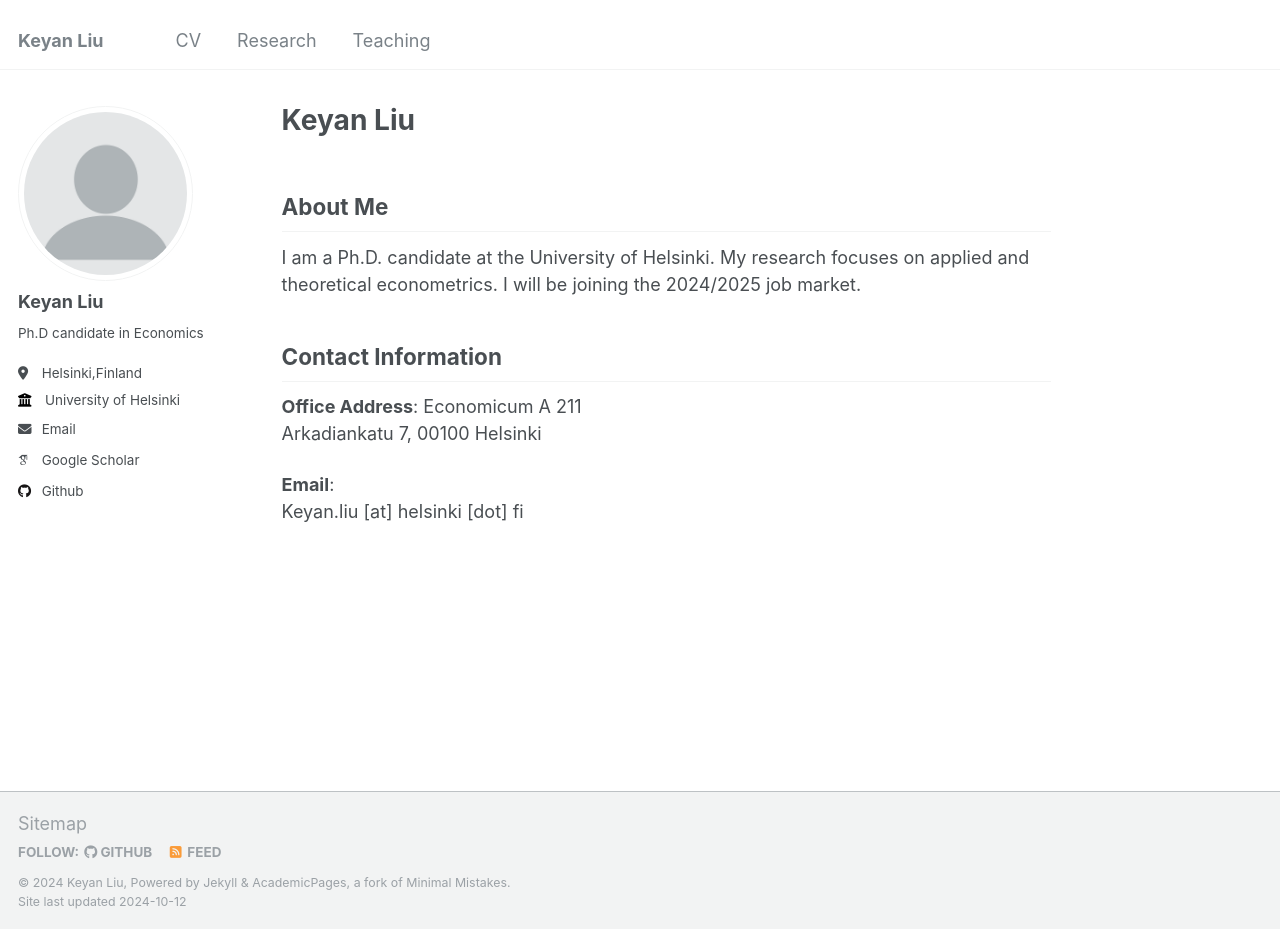
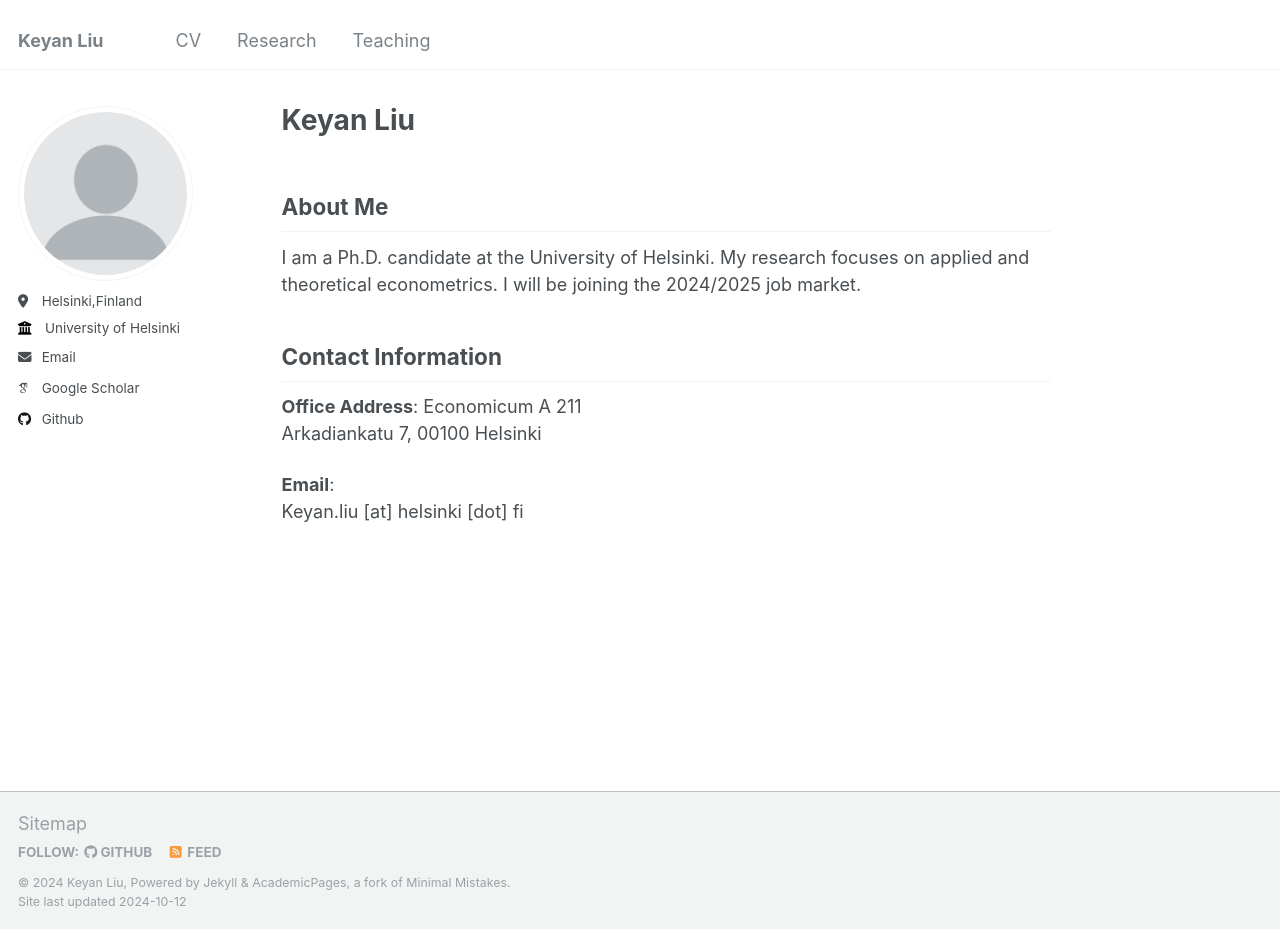
Before and after one commit to keyanliu1/keyanliu1.github.io, a Jekyll site: the page built from _pages/about.md, in a window 1280 px wide and 929 px high. Built offline with Jekyll 4.4.1, drawn with Linux system fonts in a browser that asks for light colours; some web fonts are replaced.

Commit message:
Update _config.yml

```diff
--- a/_config.yml
+++ b/_config.yml
@@ -22,8 +22,6 @@ repository               : "academicpages/academicpages.github.io"
 author:
   # Biographic information
   avatar           : "profile.png"
-  name             : "Keyan Liu"
-  bio              : "Ph.D candidate in Economics"
   location         : "Helsinki,Finland"
   employer         : "University of Helsinki"
   uri              : # URL
```
